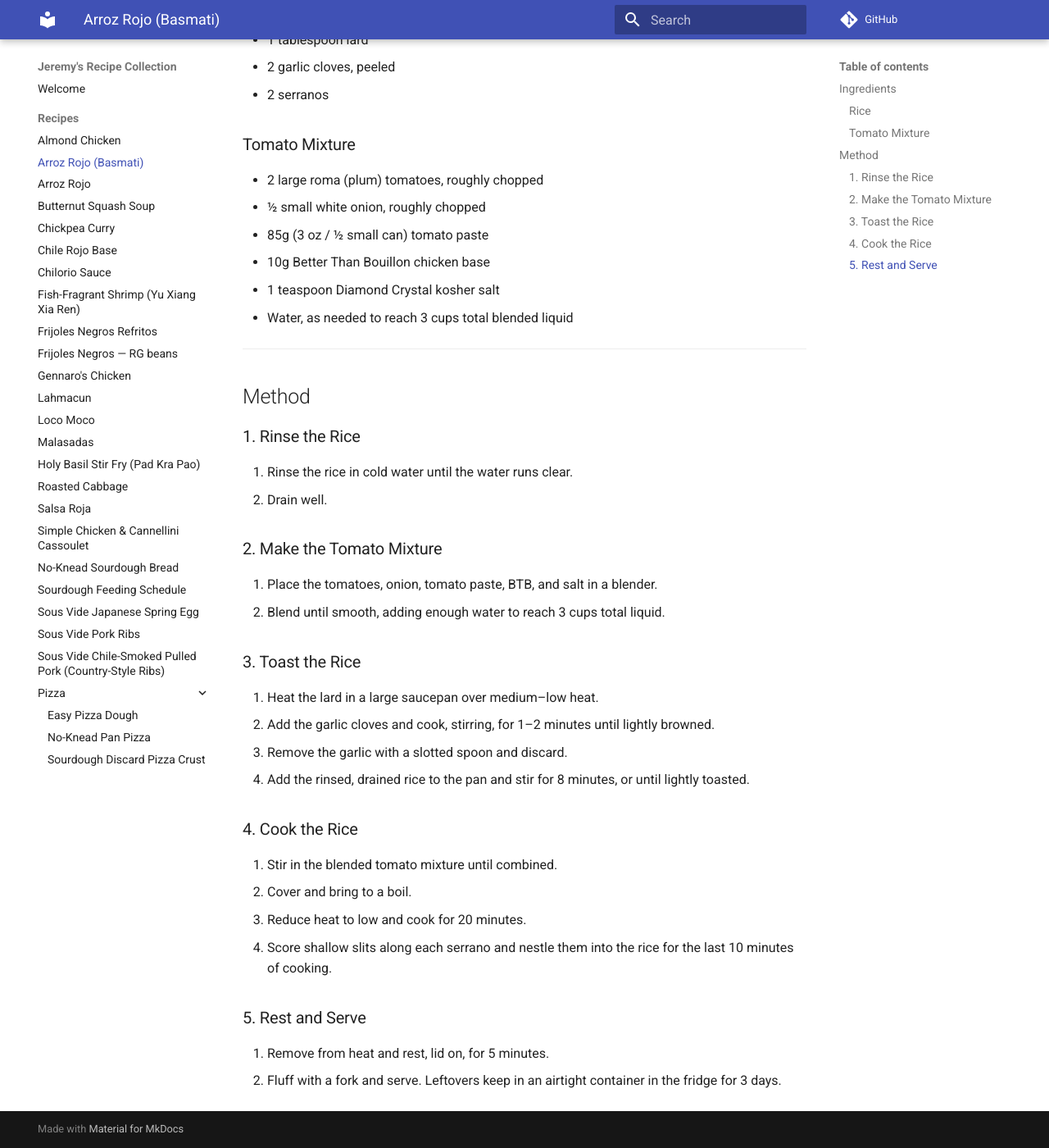
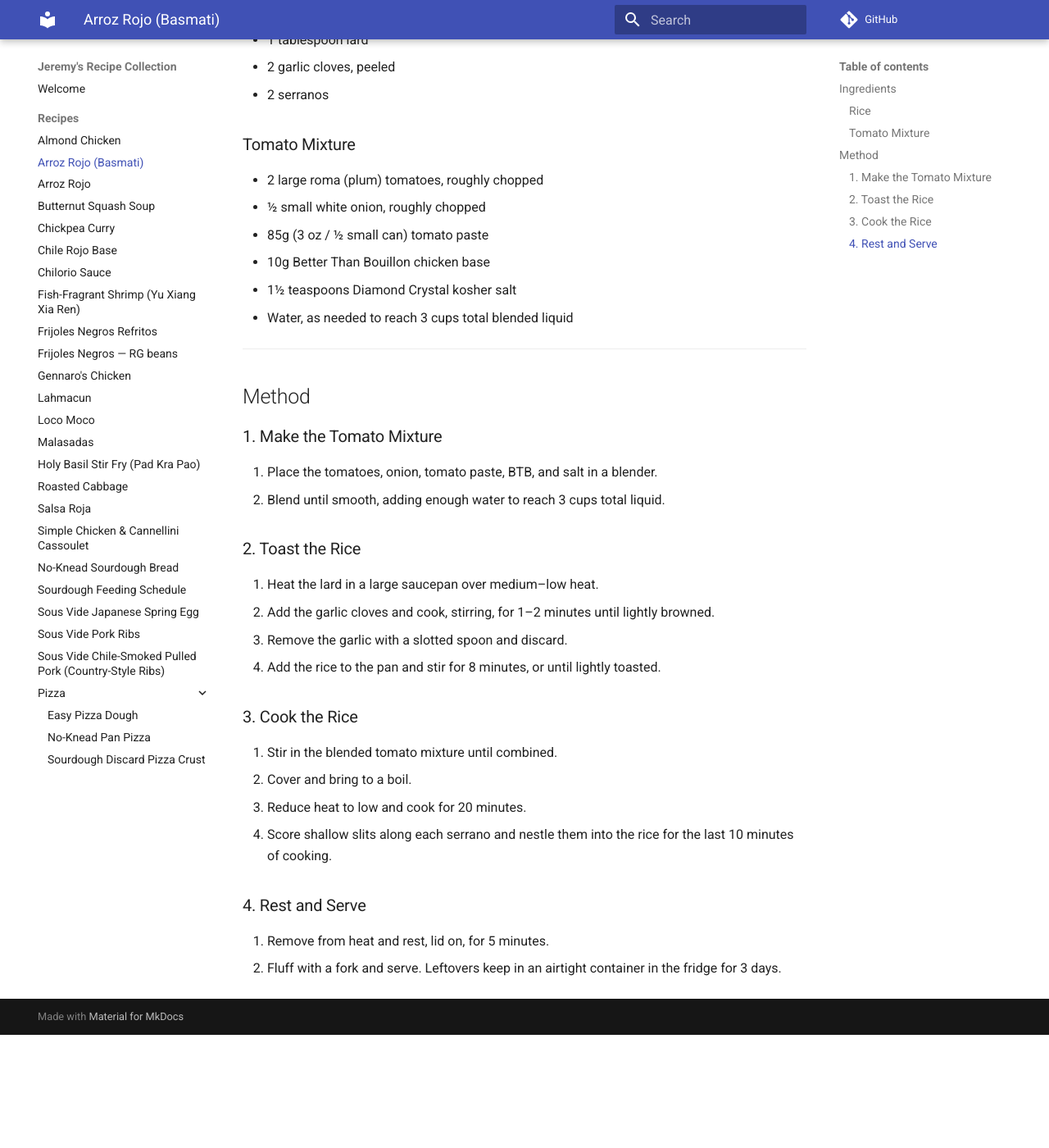
Before and after one commit to normanj9/recipes, an MkDocs documentation site: the page built from docs/recipes/arroz-rojo-basmati.md, in a window 1280 px wide and 1400 px high, scrolled down 340 px. Shown: the whole window at 82% size. Built offline with MkDocs 1.6.1 and Material for MkDocs 9.7.7, drawn with Linux system fonts in a browser that asks for light colours; comment, search, counter and statistics services are not loaded; after the commit the page ends 1602 px from its top, so only the background shows below that.

Commit message:
Update arroz-rojo-basmati.md

```diff
--- a/docs/recipes/arroz-rojo-basmati.md
+++ b/docs/recipes/arroz-rojo-basmati.md
@@ -15,33 +15,29 @@ _Adapted from the Arroz Rojo recipe in La Mesa Mexicana._
 - ½ small white onion, roughly chopped
 - 85g (3 oz / ½ small can) tomato paste
 - 10g Better Than Bouillon chicken base
-- 1 teaspoon Diamond Crystal kosher salt
+- 1½ teaspoons Diamond Crystal kosher salt
 - Water, as needed to reach 3 cups total blended liquid
 
 ---
 
 ## Method
 
-### 1. Rinse the Rice
-1. Rinse the rice in cold water until the water runs clear.
-2. Drain well.
-
-### 2. Make the Tomato Mixture
+### 1. Make the Tomato Mixture
 1. Place the tomatoes, onion, tomato paste, BTB, and salt in a blender.
 2. Blend until smooth, adding enough water to reach 3 cups total liquid.
 
-### 3. Toast the Rice
+### 2. Toast the Rice
 1. Heat the lard in a large saucepan over medium–low heat.
 2. Add the garlic cloves and cook, stirring, for 1–2 minutes until lightly browned.
 3. Remove the garlic with a slotted spoon and discard.
-4. Add the rinsed, drained rice to the pan and stir for 8 minutes, or until lightly toasted.
+4. Add the rice to the pan and stir for 8 minutes, or until lightly toasted.
 
-### 4. Cook the Rice
+### 3. Cook the Rice
 1. Stir in the blended tomato mixture until combined.
 2. Cover and bring to a boil.
 3. Reduce heat to low and cook for 20 minutes.
 4. Score shallow slits along each serrano and nestle them into the rice for the last 10 minutes of cooking.
 
-### 5. Rest and Serve
+### 4. Rest and Serve
 1. Remove from heat and rest, lid on, for 5 minutes.
 2. Fluff with a fork and serve. Leftovers keep in an airtight container in the fridge for 3 days.
```
